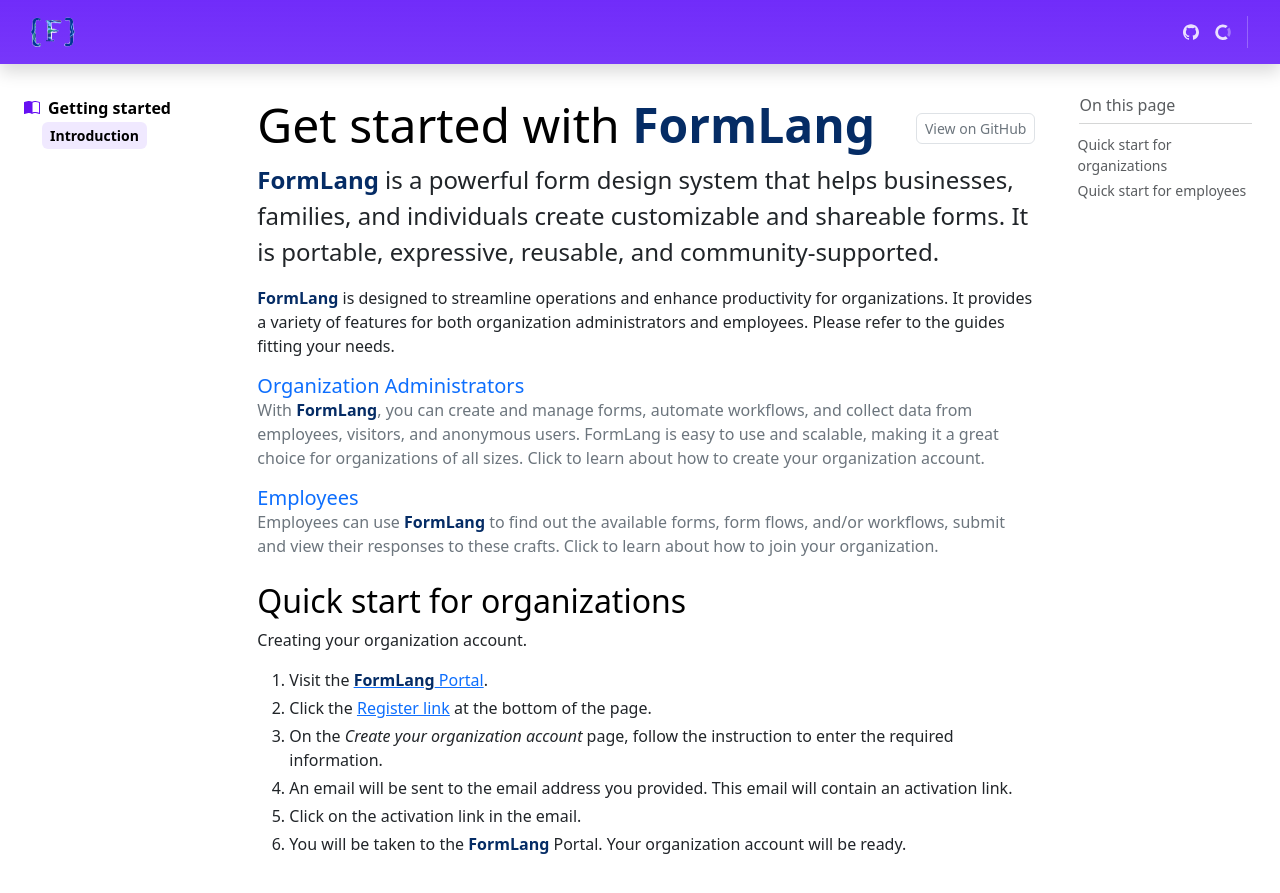
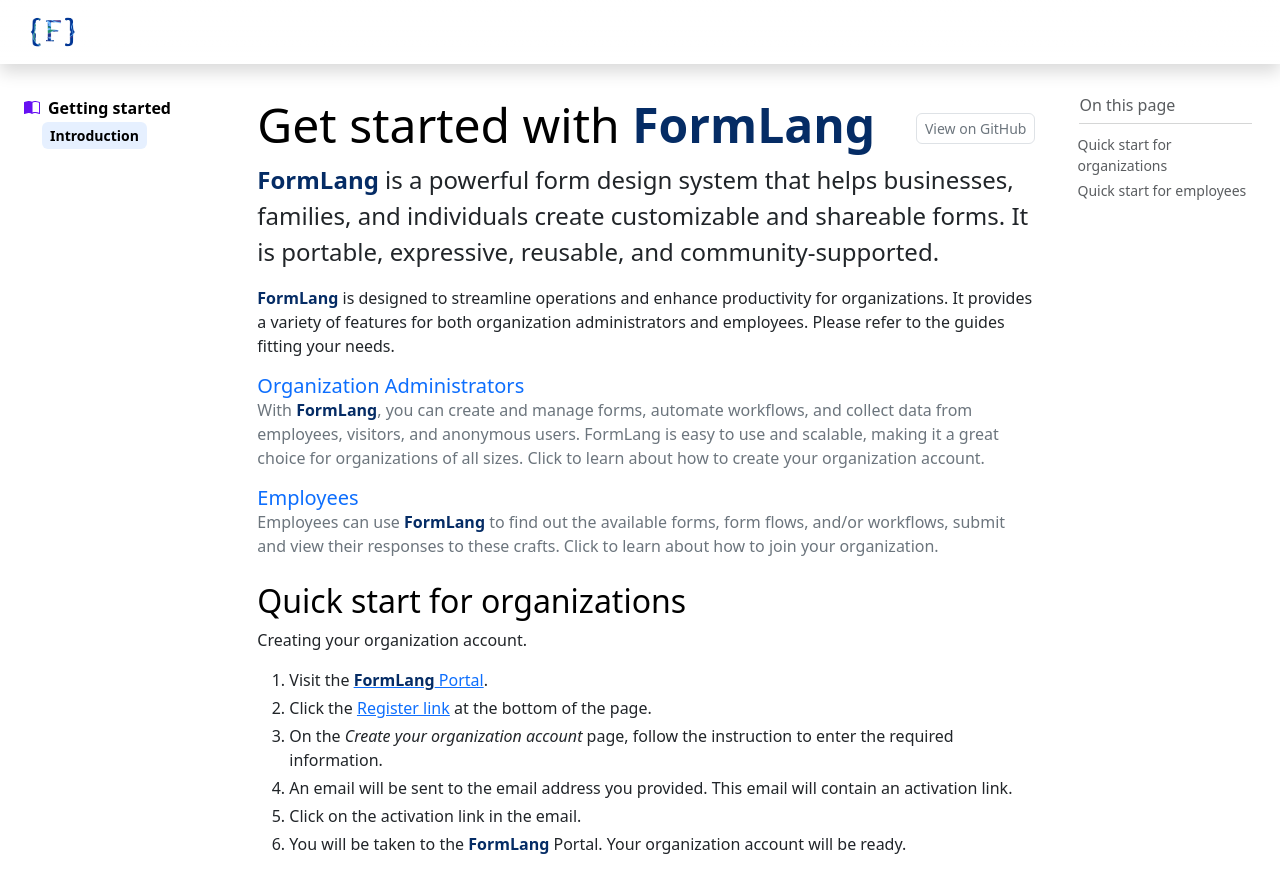
Before and after one commit to formlang/formlang-help, a Jekyll site: the page built from _pages/start/index.html, in a window 1280 px wide and 900 px high. Shown: the top 893 px of the window. Built offline with Jekyll 4.4.1, drawn with Linux system fonts in a browser that asks for light colours; comment, search, counter and statistics services are not loaded.

Commit message:
Updated theme

```diff
--- a/assets/css/docs.css
+++ b/assets/css/docs.css
@@ -583,16 +583,20 @@
 }
 
 :root,[data-bs-theme="light"] {
+    --bd-primary: #0d6efd;
     --bd-purple: #4c0bce;
     --bd-violet: #712cf9;
     --bd-accent: #ffe484;
+    --bd-primary-rgb: 13, 110, 253;
     --bd-violet-rgb: 112.520718,44.062154,249.437846;
     --bd-accent-rgb: 255,228,132;
+    --bd-white-rgb: 255, 255, 255;
     --bd-pink-rgb: 214,51,132;
     --bd-teal-rgb: 32,201,151;
+    --bd-primary-bg: var(--bd-primary);
     --bd-violet-bg: var(--bd-violet);
-    --bd-toc-color: var(--bd-violet);
-    --bd-sidebar-link-bg: rgba(var(--bd-violet-rgb), .1);
+    --bd-toc-color: var(--bd-primary);
+    --bd-sidebar-link-bg: rgba(var(--bd-primary-rgb), .1);
     --bd-callout-link: 10,88,202;
     --bd-callout-code-color: #ab296a;
     --bd-pre-bg: var(--bs-tertiary-bg)
@@ -620,7 +624,7 @@
     z-index: -1;
     display: block;
     content: "";
-    background-image: linear-gradient(rgba(var(--bd-violet-rgb), 1), rgba(var(--bd-violet-rgb), 0.95))
+    background-image: linear-gradient(rgba(var(--bd-white-rgb), 1), rgba(var(--bd-white-rgb), 0.95))
 }
 
 @media (max-width: 991.98px) {
@@ -684,7 +688,7 @@
 }
 
 .bd-navbar .offcanvas-lg {
-    background-color: var(--bd-violet-bg);
+    background-color: var(--bd-primary-bg);
     border-left: 0
 }
 
@@ -702,8 +706,8 @@
     --bs-dropdown-min-width: 12rem;
     --bs-dropdown-padding-x: .25rem;
     --bs-dropdown-padding-y: .25rem;
-    --bs-dropdown-link-hover-bg: rgba(var(--bd-violet-rgb), .1);
-    --bs-dropdown-link-active-bg: rgba(var(--bd-violet-rgb), 1);
+    --bs-dropdown-link-hover-bg: rgba(var(--bd-primary-rgb), .1);
+    --bs-dropdown-link-active-bg: rgba(var(--bd-primary-rgb), 1);
     --bs-dropdown-font-size: .875rem;
     font-size: .875rem;
     border-radius: .5rem;
@@ -739,8 +743,8 @@
 }
 
 :root {
-    --docsearch-primary-color: var(--bd-violet);
-    --docsearch-logo-color: var(--bd-violet)
+    --docsearch-primary-color: var(--bd-primary);
+    --docsearch-logo-color: var(--bd-primary)
 }
 
 [data-bs-theme="dark"] {
@@ -907,7 +911,7 @@
 .bd-masthead {
     --bd-pink-rgb: 214,51,132;
     padding: 3rem 0;
-    background-image: linear-gradient(180deg, rgba(var(--bs-body-bg-rgb), 0.01), rgba(var(--bs-body-bg-rgb), 1) 85%),radial-gradient(ellipse at top left, rgba(var(--bs-primary-rgb), 0.5), transparent 50%),radial-gradient(ellipse at top right, rgba(var(--bd-accent-rgb), 0.5), transparent 50%),radial-gradient(ellipse at center right, rgba(var(--bd-violet-rgb), 0.5), transparent 50%),radial-gradient(ellipse at center left, rgba(var(--bd-pink-rgb), 0.5), transparent 50%)
+    background-image: linear-gradient(180deg, rgba(var(--bs-body-bg-rgb), 0.01), rgba(var(--bs-body-bg-rgb), 1) 85%),radial-gradient(ellipse at top left, rgba(var(--bs-primary-rgb), 0.5), transparent 50%),radial-gradient(ellipse at top right, rgba(var(--bd-accent-rgb), 0.5), transparent 50%),radial-gradient(ellipse at center right, rgba(var(--bd-primary-rgb), 0.5), transparent 50%),radial-gradient(ellipse at center left, rgba(var(--bd-pink-rgb), 0.5), transparent 50%)
 }
 
 .bd-masthead h1 {
@@ -1406,13 +1410,13 @@
     }
 
     .bd-toc-toggle:hover,.bd-toc-toggle:focus,.bd-toc-toggle:active,.bd-toc-toggle[aria-expanded="true"] {
-        color: var(--bd-violet);
+        color: var(--bd-primary);
         background-color: var(--bs-body-bg);
-        border-color: var(--bd-violet)
+        border-color: var(--bd-primary)
     }
 
     .bd-toc-toggle:focus,.bd-toc-toggle[aria-expanded="true"] {
-        box-shadow: 0 0 0 3px rgba(var(--bd-violet-rgb), 0.25)
+        box-shadow: 0 0 0 3px rgba(var(--bd-primary-rgb), 0.25)
     }
 }
 
@@ -1543,8 +1547,8 @@
 .bd-example-row [class^="col"],.bd-example-cols [class^="col"]>*,.bd-example-cssgrid [class*="grid"]>* {
     padding-top: .75rem;
     padding-bottom: .75rem;
-    background-color: rgba(var(--bd-violet-rgb), 0.15);
-    border: 1px solid rgba(var(--bd-violet-rgb), 0.3)
+    background-color: rgba(var(--bd-primary-rgb), 0.15);
+    border: 1px solid rgba(var(--bd-primary-rgb), 0.3)
 }
 
 .bd-example-row .row+.row,.bd-example-cssgrid .grid+.grid {
@@ -1553,12 +1557,12 @@
 
 .bd-example-row-flex-cols .row {
     min-height: 10rem;
-    background-color: rgba(var(--bd-violet-rgb), 0.15)
+    background-color: rgba(var(--bd-primary-rgb), 0.15)
 }
 
 .bd-example-flex div:not(.vr) {
-    background-color: rgba(var(--bd-violet-rgb), 0.15);
-    border: 1px solid rgba(var(--bd-violet-rgb), 0.3)
+    background-color: rgba(var(--bd-primary-rgb), 0.15);
+    border: 1px solid rgba(var(--bd-primary-rgb), 0.3)
 }
 
 .example-container {
@@ -1693,7 +1697,7 @@
 }
 
 .simple-list-example-scrollspy .active {
-    background-color: rgba(var(--bd-violet-rgb), 0.15)
+    background-color: rgba(var(--bd-primary-rgb), 0.15)
 }
 
 .bd-example-border-utils [class^="border"] {
@@ -1747,7 +1751,7 @@
 
 .bd-example-zindex-levels>div {
     color: var(--bs-body-bg);
-    background-color: var(--bd-violet);
+    background-color: var(--bd-primary);
     border: 1px solid var(--bd-purple)
 }
 
@@ -1835,12 +1839,12 @@
 .btn-bd-primary {
     --bs-btn-font-weight: 600;
     --bs-btn-color: var(--bs-white);
-    --bs-btn-bg: var(--bd-violet-bg);
-    --bs-btn-border-color: var(--bd-violet-bg);
+    --bs-btn-bg: var(--bd-primary-bg);
+    --bs-btn-border-color: var(--bd-primary-bg);
     --bs-btn-hover-color: var(--bs-white);
     --bs-btn-hover-bg: #6528e0;
     --bs-btn-hover-border-color: #6528e0;
-    --bs-btn-focus-shadow-rgb: var(--bd-violet-rgb);
+    --bs-btn-focus-shadow-rgb: var(--bd-primary-rgb);
     --bs-btn-active-color: var(--bs-btn-hover-color);
     --bs-btn-active-bg: #5a23c8;
     --bs-btn-active-border-color: #5a23c8
@@ -1869,7 +1873,7 @@
     --bs-btn-active-bg: var(--bs-white);
     --bs-btn-active-border-color: var(--btn-custom-color);
     --bs-btn-focus-border-color: var(--btn-custom-color);
-    --bs-btn-focus-shadow-rgb: var(--bd-violet-rgb)
+    --bs-btn-focus-shadow-rgb: var(--bd-primary-rgb)
 }
 
 .bd-btn-lg {
```
